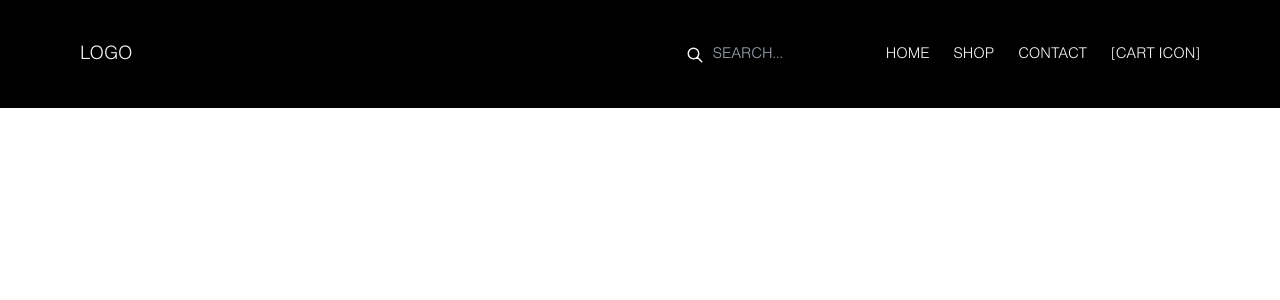
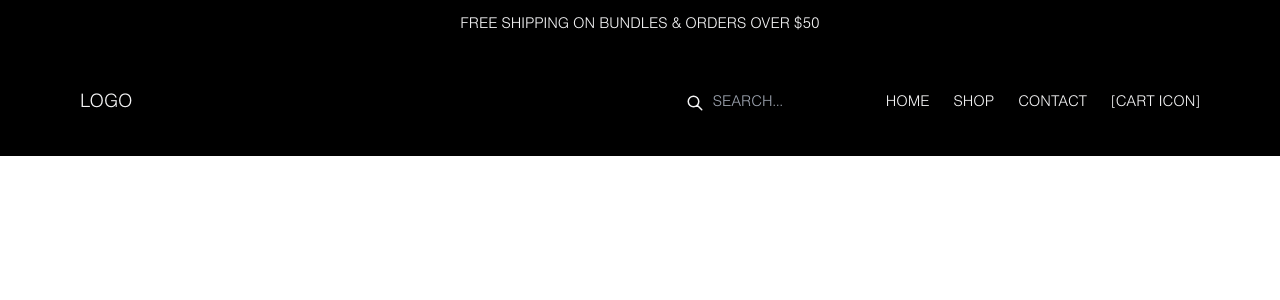
Before and after one commit to mikapikafika/ecommerce-store, a React (Create React App) app in the folder frontend/: page / in a window 1280 px wide. Shown: the top 300 px of the page. Built offline with nearby package versions, Linux system fonts and the light colour scheme.

Commit message:
Basic Navbar and Header finished

```diff
--- a/frontend/src/App.js
+++ b/frontend/src/App.js
@@ -1,6 +1,6 @@
 import logo from './logo.svg';
 import './App.css';
-import Navbar from "./components/Website/Navbar";
+import Header from "./components/Website/Header";
 
 function App() {
   return (
@@ -20,7 +20,7 @@ function App() {
     //     </a>
     //   </header>
     // </div>
-      <Navbar />
+      <Header />
   );
 }
 
--- /dev/null
+++ b/frontend/src/components/Website/Header.js
@@ -0,0 +1,15 @@
+import React from "react";
+import Navbar from "./Navbar";
+
+function Header() {
+    return (
+        <header className="font-sans fixed w-full top-0">
+            <div className="px-20 py-3 bg-black">
+                <p className="text-center text-zinc-100">FREE SHIPPING ON BUNDLES & ORDERS OVER $50</p>
+            </div>
+            <Navbar/>
+        </header>
+    )
+}
+
+export default Header;
--- /dev/null
+++ b/frontend/src/components/Website/Navbar.css
@@ -0,0 +1,6 @@
+.nav-link:hover {
+    text-decoration: underline;
+    text-decoration-color: white;
+    text-decoration-thickness: 2px;
+    text-underline-offset: 13px;
+}
--- a/frontend/src/components/Website/Navbar.js
+++ b/frontend/src/components/Website/Navbar.js
@@ -1,9 +1,10 @@
 import React from "react";
 import {Link} from "react-router-dom";
+import './Navbar.css';
 
 function Navbar() {
     return (
-        <nav className="flex justify-between px-20 py-10 items-center bg-black fixed w-full top-0 font-sans">
+        <nav className="flex justify-between px-20 py-10 items-center bg-black">
             <h1 className="text-xl text-zinc-100">
                 <Link to="/">LOGO</Link>
             </h1>
@@ -19,16 +20,16 @@ function Navbar() {
                 </div>
                 <ul className="flex items-center space-x-6">
                     <li className="text-zinc-100">
-                        <Link to="/">HOME</Link>
+                        <Link to="/" className="nav-link">HOME</Link>
                     </li>
                     <li className=" text-zinc-100">
-                        <Link to="/shop">SHOP</Link>
+                        <Link to="/shop" className="nav-link">SHOP</Link>
                     </li>
                     <li className="text-zinc-100">
-                        <Link to="/contact">CONTACT</Link>
+                        <Link to="/contact" className="nav-link">CONTACT</Link>
                     </li>
                     <li className="text-zinc-100">
-                        <Link to="/cart">[CART ICON]</Link>
+                        <Link to="/cart" className="nav-link">[CART ICON]</Link>
                     </li>
                 </ul>
             </div>
```
